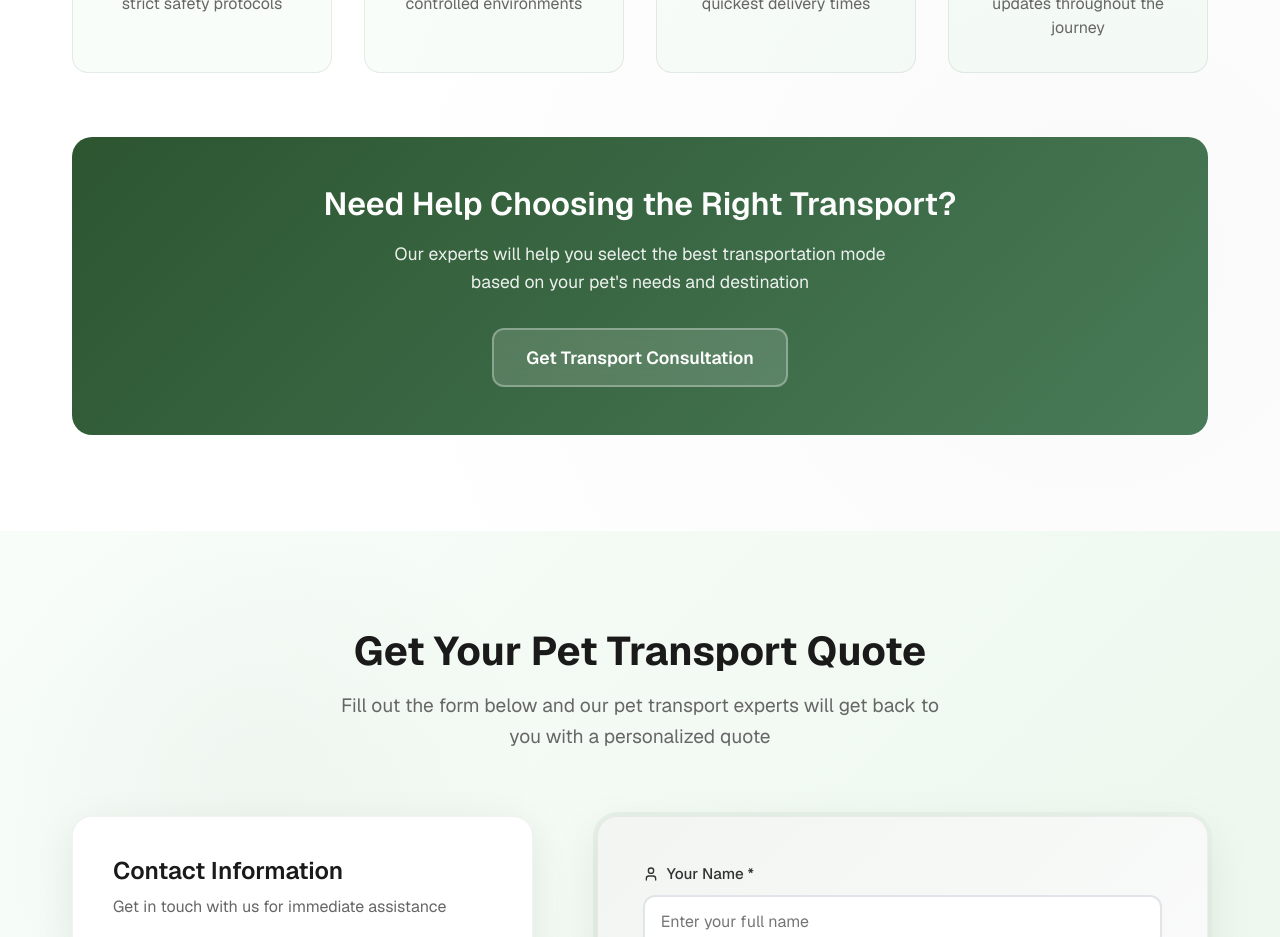
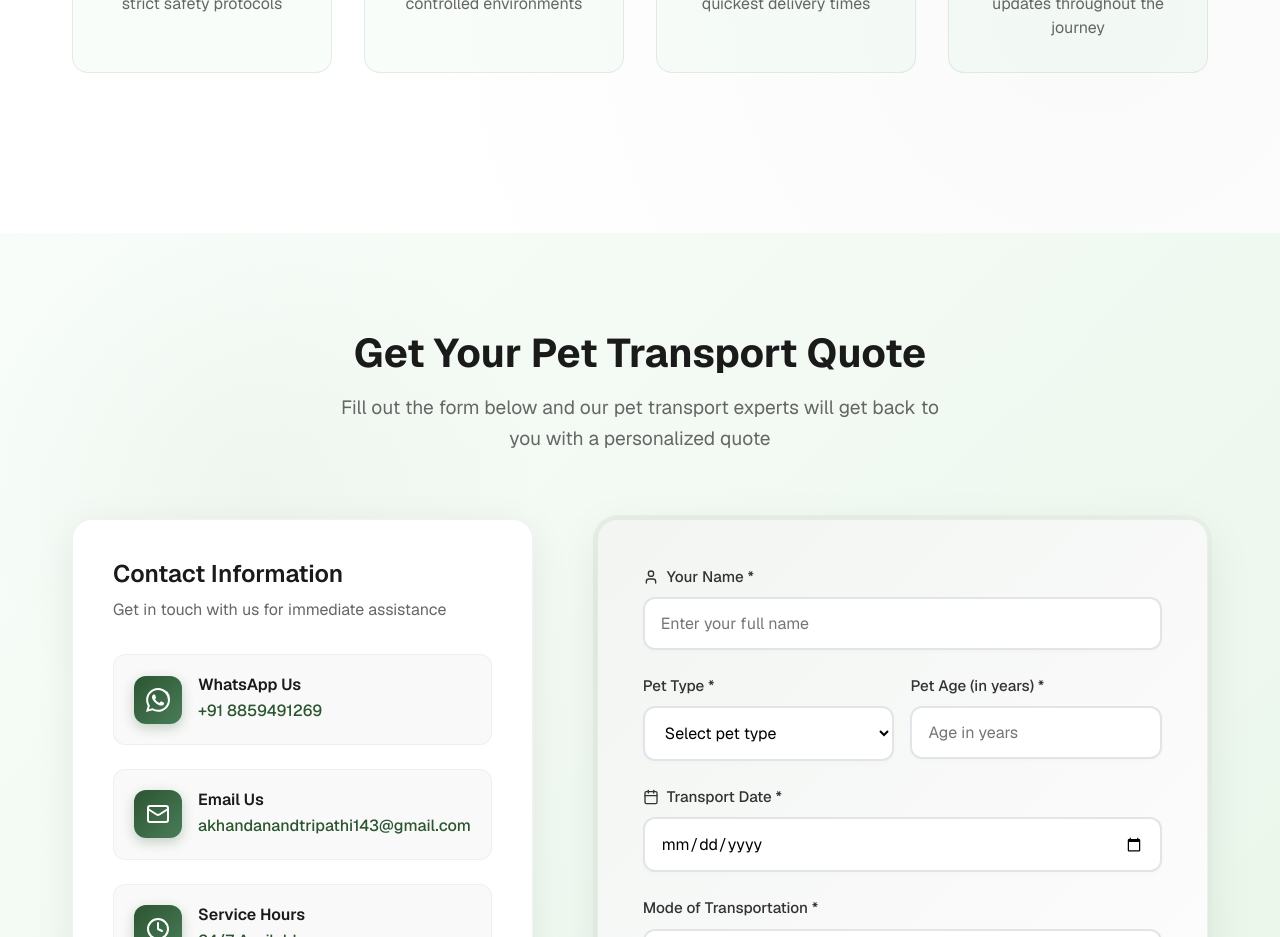
Before and after one commit to Luckysolanki902/universalpetmovers, a Next.js app: page / in a window 1280 px wide. Shown: the part 4740-5677 px from the top of the page. Built offline with nearby package versions, Linux system fonts and the light colour scheme.

Commit message:
feat: removed duplicate banner 'need help choosing right transport?'

```diff
--- a/src/components/Transport.js
+++ b/src/components/Transport.js
@@ -191,26 +191,6 @@ const Transport = () => {  const transportModes = [
           </div>
         </motion.div>
 
-        <motion.div
-          className={styles.transportCta}
-          initial={{ opacity: 0, y: 30 }}
-          whileInView={{ opacity: 1, y: 0 }}
-          viewport={{ once: true }}
-          transition={{ duration: 0.8, delay: 0.6 }}
-        >
-          <div className={styles.ctaContent}>
-            <h3>Need Help Choosing the Right Transport?</h3>
-            <p>Our experts will help you select the best transportation mode based on your pet&apos;s needs and destination</p>
-            <motion.button
-              className={styles.ctaButton}
-              whileHover={{ scale: 1.05 }}
-              whileTap={{ scale: 0.95 }}
-              onClick={() => document.querySelector('#contact')?.scrollIntoView({ behavior: 'smooth' })}
-            >
-              Get Transport Consultation
-            </motion.button>
-          </div>
-        </motion.div>
       </div>
     </section>
   );
```
